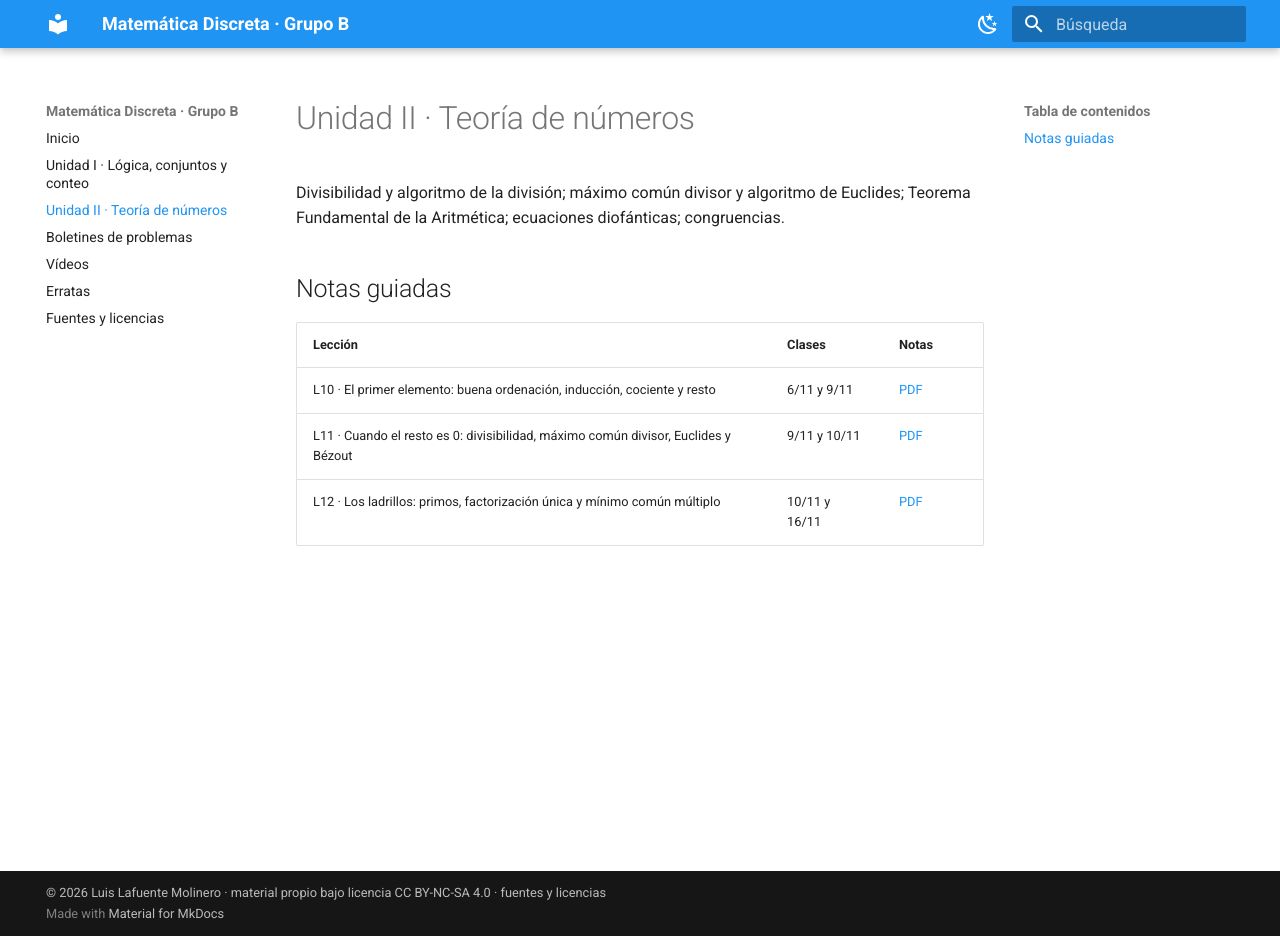
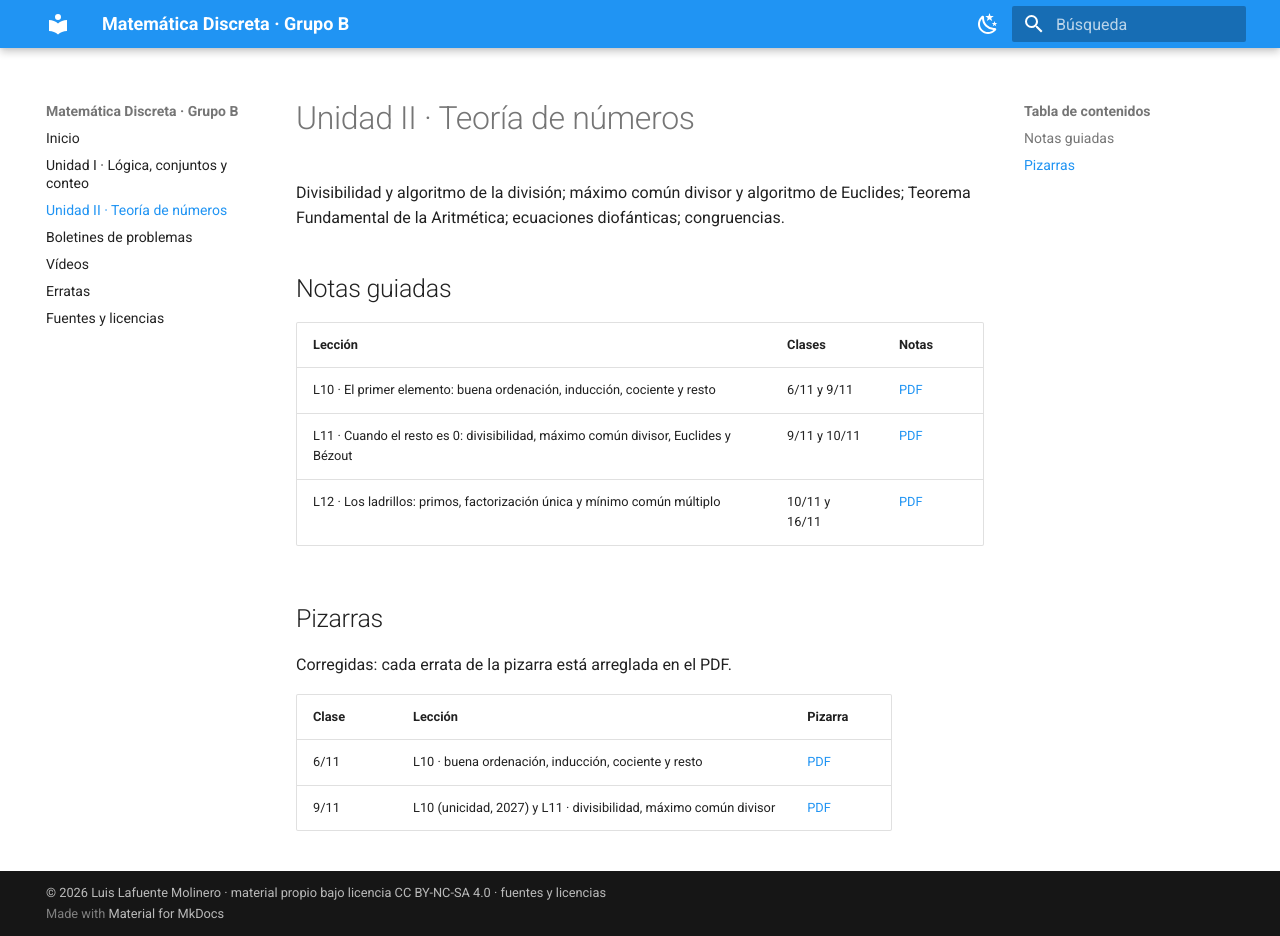
Before and after one commit to llafuent/md2627, an MkDocs documentation site: the page built from docs/unidad2.md, in a window 1280 px wide and 936 px high. Built offline with MkDocs 1.6.1 and Material for MkDocs 9.7.7, drawn with Linux system fonts in a browser that asks for light colours.

Commit message:
Publicar material: material/u2/pizarra20261106.pdf, material/u2/pizarra20261109.pdf, unidad2.md

```diff
--- a/docs/unidad2.md
+++ b/docs/unidad2.md
@@ -10,3 +10,12 @@ Aritmética; ecuaciones diofánticas; congruencias.
 | L10 · El primer elemento: buena ordenación, inducción, cociente y resto | 6/11 y 9/11 | [PDF](material/u2/notasGuiadasL10.pdf) |
 | L11 · Cuando el resto es 0: divisibilidad, máximo común divisor, Euclides y Bézout | 9/11 y 10/11 | [PDF](material/u2/notasGuiadasL11.pdf) |
 | L12 · Los ladrillos: primos, factorización única y mínimo común múltiplo | 10/11 y 16/11 | [PDF](material/u2/notasGuiadasL12.pdf) |
+
+## Pizarras
+
+Corregidas: cada errata de la pizarra está arreglada en el PDF.
+
+| Clase | Lección | Pizarra |
+|---|---|---|
+| 6/11 | L10 · buena ordenación, inducción, cociente y resto | [PDF](material/u2/pizarra20261106.pdf) |
+| 9/11 | L10 (unicidad, 2027) y L11 · divisibilidad, máximo común divisor | [PDF](material/u2/pizarra20261109.pdf) |
```
Also changed, not shown: 2 other files.
